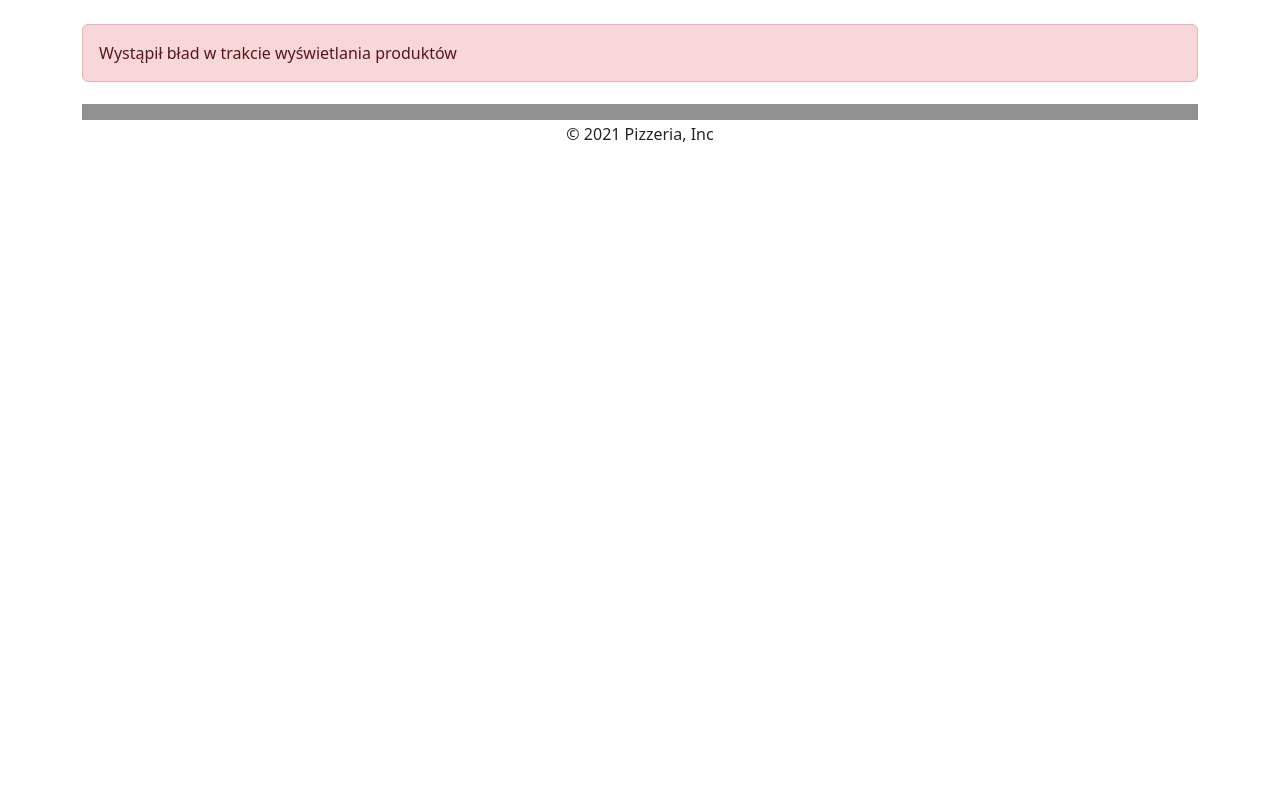
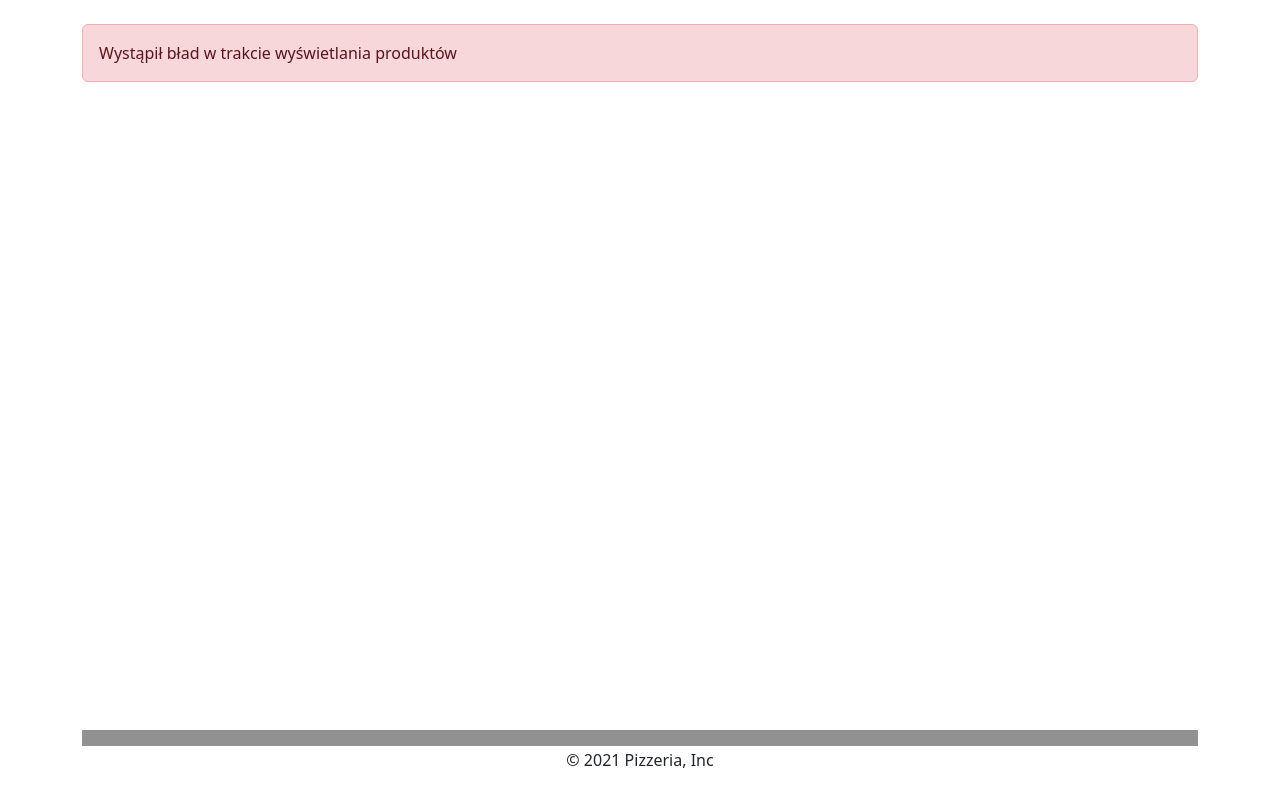
Before and after one commit to PicuBicu/pizzeria, a PHP site: page /menu.php in a window 1280 px wide. Shown: the part 97-885 px from the top of the page. Before the commit the page ends 239 px from the top, so only its background shows below. Run offline with PHP 8.4, Linux system fonts and the light colour scheme; the visitor is signed in with stand-in values (Sample User, id 1); data that the repository does not hold is empty; some libraries are stand-ins or nearby versions.

Commit message:
Fix website min height

```diff
--- a/pizzeria/footer.php
+++ b/pizzeria/footer.php
@@ -1,3 +1,4 @@
+</main>
 <footer>
     <span class="placeholder" style="width: 100%;"></span>
     <p class="text-center">&copy; 2021 Pizzeria, Inc</p>
--- a/pizzeria/header.php
+++ b/pizzeria/header.php
@@ -53,3 +53,4 @@
 
             </div>
         </header>
+        <main style="min-height:700px;">
```
